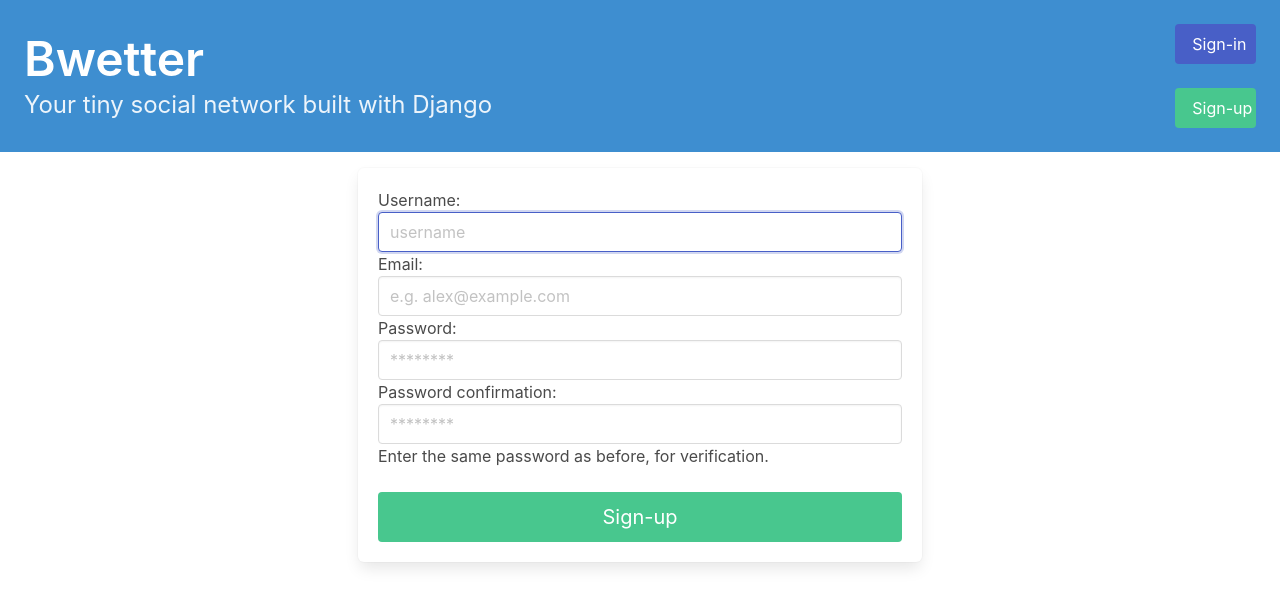
After one commit to Selmentausen/Bwetter, a Django app: page /profile/register in a window 1280 px wide. The commit adds this page. Shown: the top 607 px of the page. Run offline with Django 4.2, Linux system fonts and the light colour scheme; some libraries are stand-ins or nearby versions.

Commit message:
Added user authentication and user registration

```diff
--- a/bwetter/bwetter/urls.py
+++ b/bwetter/bwetter/urls.py
@@ -19,7 +19,8 @@
 
 urlpatterns = [
     path('admin/', admin.site.urls),
+    path('accounts/', include('django.contrib.auth.urls')),
     path('post/', include('posts.urls')),
     path('profile/', include('user_profile.urls')),
-    path('', index)
+    path('', index),
 ]
--- /dev/null
+++ b/bwetter/posts/templates/register.html
@@ -0,0 +1,12 @@
+{% extends 'base.html' %}
+{% block content %}
+<div class="column is-6 is-offset-3">
+    <form method="post">
+        {% csrf_token %}
+        <div class="box">
+            {{ form.as_p }}
+            <button class="button is-success is-fullwidth is-medium mt-5">Sign-up</button>
+        </div>
+    </form>
+</div>
+{% endblock %}
--- a/bwetter/templates/base.html
+++ b/bwetter/templates/base.html
@@ -18,29 +18,36 @@
             <h1 class="title is-1"><a href="/">Bwetter</a></h1>
             <p class="subtitle is-4">Your tiny social network built with Django</p>
         </div>
-        <div class="column">
-            <div class="block">
-                <a href="{% url 'user_profile:profile_list' %}">
-                    <button class="button is-dark is-outlined is-fullwidth">
-                        All Profiles
-                    </button>
+        {% if user.is_authenticated %}
+        <div class="column"></div>
+        <div class="column columns has-text-centered">
+            <div class="column">
+                <a aria-label="Profile" href="{% url 'user_profile:profile' user.profile.id %}">
+                    <span class="icon is-large" aria-hidden="true">
+                        <i class="far fa-3x fa-user"></i>
+                    </span>
                 </a>
             </div>
-            <div clas="block">
-                <a href="{% url 'posts:new_post' %}">
-                    <button class="button is-dark is-outlined is-fullwidth">
-                        New Bweet
-                    </button>
+            <div class="column">
+                <a aria-label="Profile" href="{% url 'logout' %}?next=/">
+                    <span class="icon is-large" aria-hidden="true">
+                        <i class="fas fa-3x fa-sign-out-alt"></i>
+                    </span>
                 </a>
             </div>
         </div>
-        <div>
-            <a aria-label="Profile" href="{% url 'user_profile:profile' user.profile.id %}">
-                <span class="icon is-large" aria-hidden="true">
-                    <i class="far fa-3x fa-user"></i>
-                </span>
+        {% else %}
+        <div class="column"></div>
+        <div class="column is-1 right">
+            <a aria-label="Profile" href="{% url 'login' %}">
+                <button class="button hero is-link is-fullwidth">Sign-in</button>
+            </a>
+            <br>
+            <a aria-label="Profile" href="{% url 'user_profile:register' %}">
+                <button class="button hero is-success is-fullwidth">Sign-up</button>
             </a>
         </div>
+        {% endif %}
     </div>
 </section>
 <div class="container">
--- /dev/null
+++ b/bwetter/user_profile/forms.py
@@ -0,0 +1,50 @@
+from django import forms
+from django.contrib.auth.models import User
+from django.contrib.auth.forms import UserCreationForm
+from django.contrib.auth import password_validation
+
+
+class RegisterForm(UserCreationForm):
+    username = forms.CharField(widget=forms.widgets.EmailInput({
+        'type': 'username',
+        'class': 'input',
+        'placeholder': 'username',
+        'name': 'username',
+    }))
+    password1 = forms.CharField(
+        label="Password",
+        strip=False,
+        widget=forms.PasswordInput(attrs={"autocomplete": "new-password",
+                                          'class': 'input',
+                                          'type': 'password',
+                                          'placeholder': '********', }),
+        help_text=password_validation.password_validators_help_text_html(),
+    )
+    password2 = forms.CharField(
+        label="Password confirmation",
+        widget=forms.PasswordInput(attrs={"autocomplete": "new-password",
+                                          'class': 'input',
+                                          'type': 'password',
+                                          'placeholder': '********', }),
+        strip=False,
+        help_text="Enter the same password as before, for verification.",
+    )
+
+    email = forms.CharField(widget=forms.widgets.EmailInput({
+        'type': 'email',
+        'class': 'input',
+        'placeholder': 'e.g. alex@example.com',
+        'name': 'email'
+    }))
+
+    class Meta:
+        model = User
+        fields = ('username', 'email', 'password1', 'password2')
+
+    def save(self, commit=True):
+        user = super(RegisterForm, self).save(commit=False)
+        user.email = self.cleaned_data['email']
+        user.username = self.cleaned_data['username']
+        if commit:
+            user.save()
+        return user
--- a/bwetter/user_profile/urls.py
+++ b/bwetter/user_profile/urls.py
@@ -1,9 +1,10 @@
-from django.urls import path
-from .views import profile_list, profile
+from django.urls import path, include
+from .views import profile_list, profile, register
 
 app_name = 'user_profile'
 
 urlpatterns = [
     path('', profile_list, name='profile_list'),
-    path('<int:pk>', profile, name='profile')
+    path('<int:pk>', profile, name='profile'),
+    path('register', register, name='register')
 ]
--- a/bwetter/user_profile/views.py
+++ b/bwetter/user_profile/views.py
@@ -1,5 +1,7 @@
-from django.shortcuts import render
+from django.shortcuts import render, redirect
+from django.contrib import messages
 from .models import Profile
+from .forms import RegisterForm
 
 
 # Create your views here.
@@ -19,3 +21,10 @@
             current_user_profile.follows.remove(viewing_profile)
         current_user_profile.save()
     return render(request, 'profile.html', {'profile': viewing_profile})
+
+
+def register(request):
+    form = RegisterForm(request.POST or None)
+    if request.method == 'POST' and form.is_valid():
+        return redirect('login')
+    return render(request, 'register.html', {'form': form})
```
Also changed, not shown: bwetter/bwetter/settings.py (+13 -12 lines), bwetter/posts/templates/post_list.html (+22 -1 lines), bwetter/posts/views.py (+4 -4 lines), bwetter/templates/registration/login.html (added, +33 -0 lines), bwetter/user_profile/admin.py (+1 -7 lines), bwetter/db.sqlite3.
